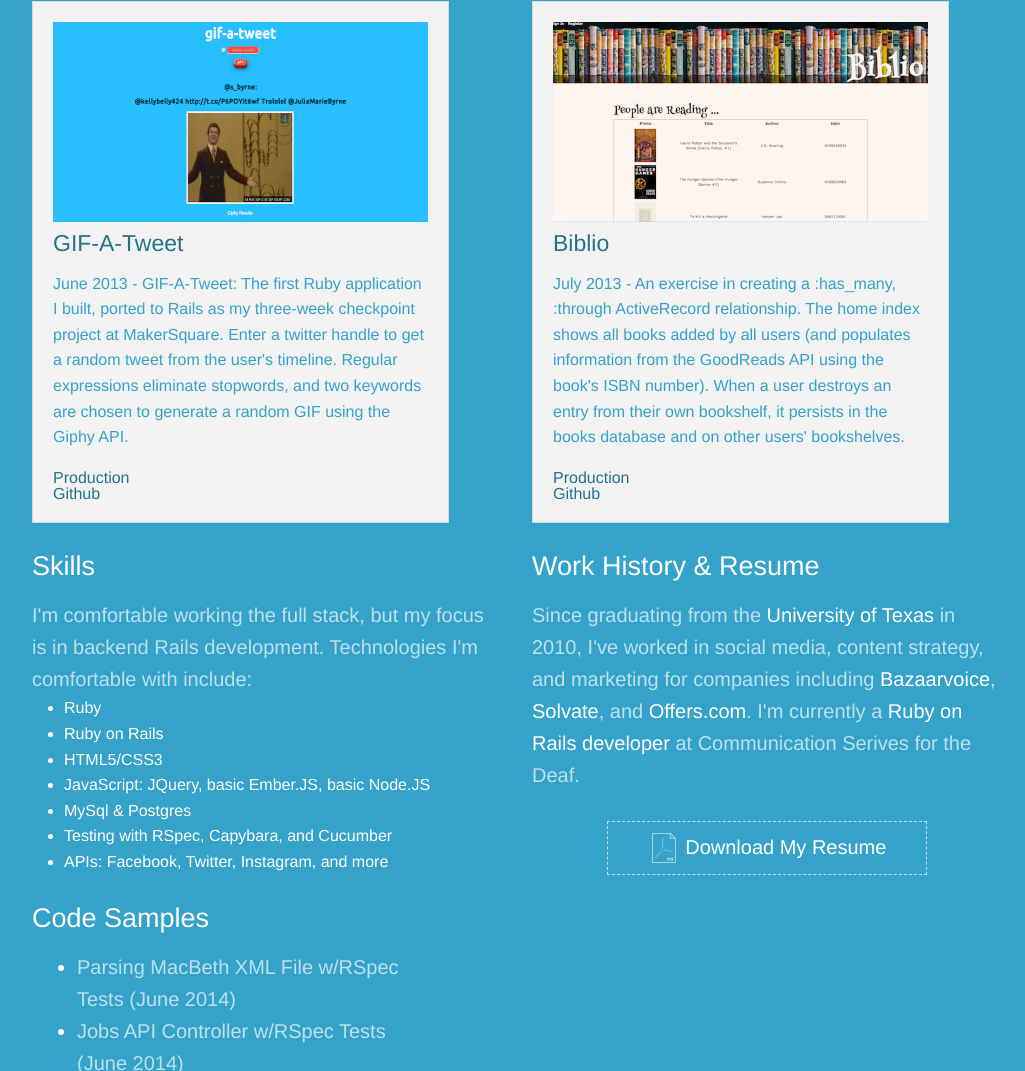
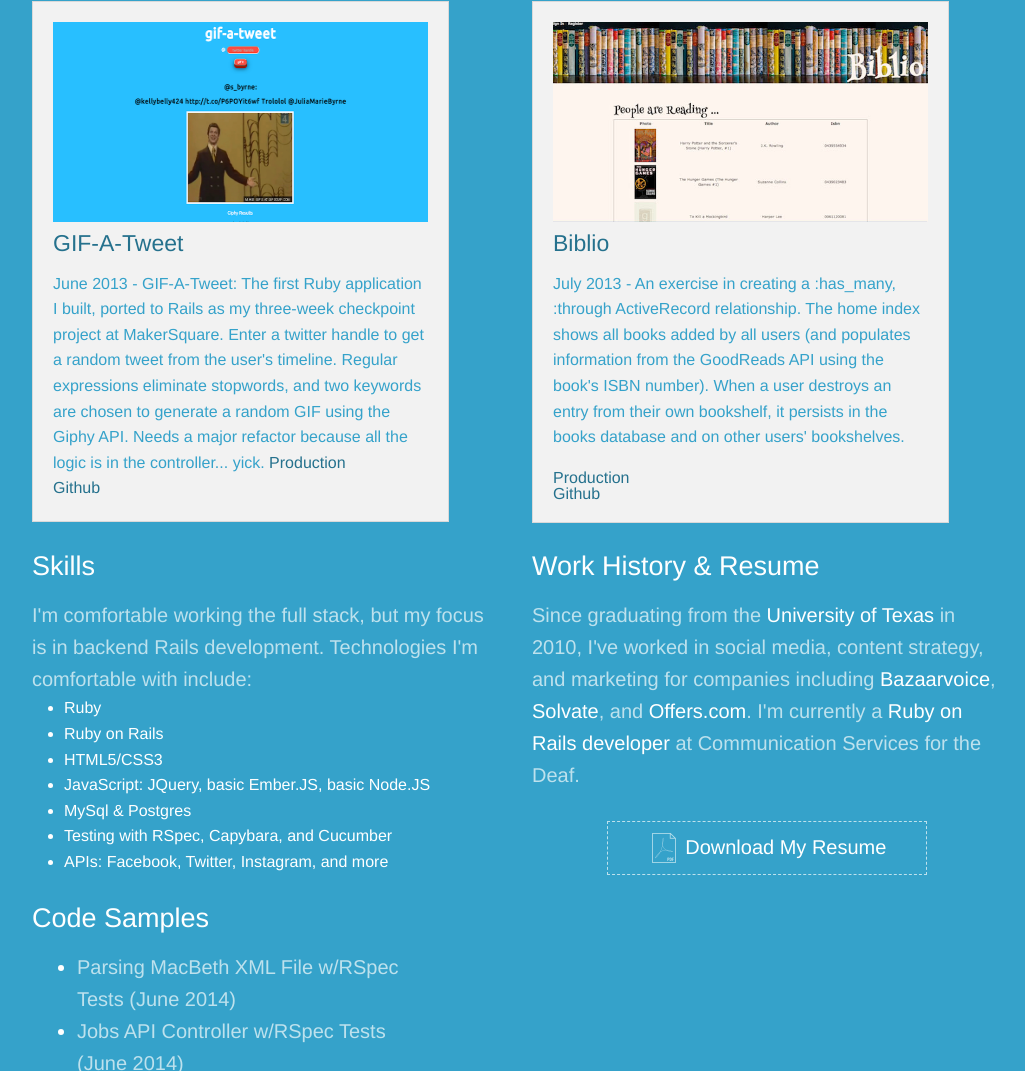
Before and after one commit to bytheway875/bytheway875.github.io, a plain HTML site: page index.html in a window 1280 px wide. Shown: the part 1334-2405 px from the top of the page, without its empty margins (123-1148 px from the left). Drawn offline with nearby package versions, Linux system fonts and the light colour scheme.

Commit message:
Update index.html

```diff
--- a/index.html
+++ b/index.html
@@ -103,8 +103,7 @@
                     <img class = "portfolio_pic" src = "img/gifatweet.png" alt= "">
                     <h4> GIF-A-Tweet </h4>
                     <p class = "portfolio_text"> June 2013 - GIF-A-Tweet:
-                        The first Ruby application I built, ported to Rails as my three-week checkpoint project at MakerSquare. Enter a twitter handle to get a random tweet from the user's timeline. Regular expressions eliminate stopwords, and two keywords are chosen to generate a random GIF using the Giphy API. <!-- Sometimes the results make no sense, but every once in a while, the GIF/Tweet combo is hilarious. -->
-                    </p>
+                        The first Ruby application I built, ported to Rails as my three-week checkpoint project at MakerSquare. Enter a twitter handle to get a random tweet from the user's timeline. Regular expressions eliminate stopwords, and two keywords are chosen to generate a random GIF using the Giphy API. Needs a major refactor because all the logic is in the controller... yick.
                     <a class = "portfolio_link" href = "http://gifatweet.herokuapp.com">Production</a><br>
                     <a class = "portfolio_link" href = "https://github.com/bytheway875/gifatweetonrails">Github</a>
                 </div>
@@ -153,7 +152,7 @@
 			<div class = "work_history">
 				<h3>Work History & Resume</h3>
 
-				<p id = "work">Since graduating from the <span>University of Texas</span> in 2010, I've worked in social media, content strategy, and marketing for companies including <span>Bazaarvoice</span>, <span>Solvate</span>, and <span>Offers.com</span>. I'm currently a <span> Ruby on Rails developer</span> at Communication Serives for the Deaf.
+				<p id = "work">Since graduating from the <span>University of Texas</span> in 2010, I've worked in social media, content strategy, and marketing for companies including <span>Bazaarvoice</span>, <span>Solvate</span>, and <span>Offers.com</span>. I'm currently a <span> Ruby on Rails developer</span> at Communication Services for the Deaf.
 				</p>
 				<div id ="resume">
 				<a class = "pdf" href="ByrneShannonResume.pdf">
```
